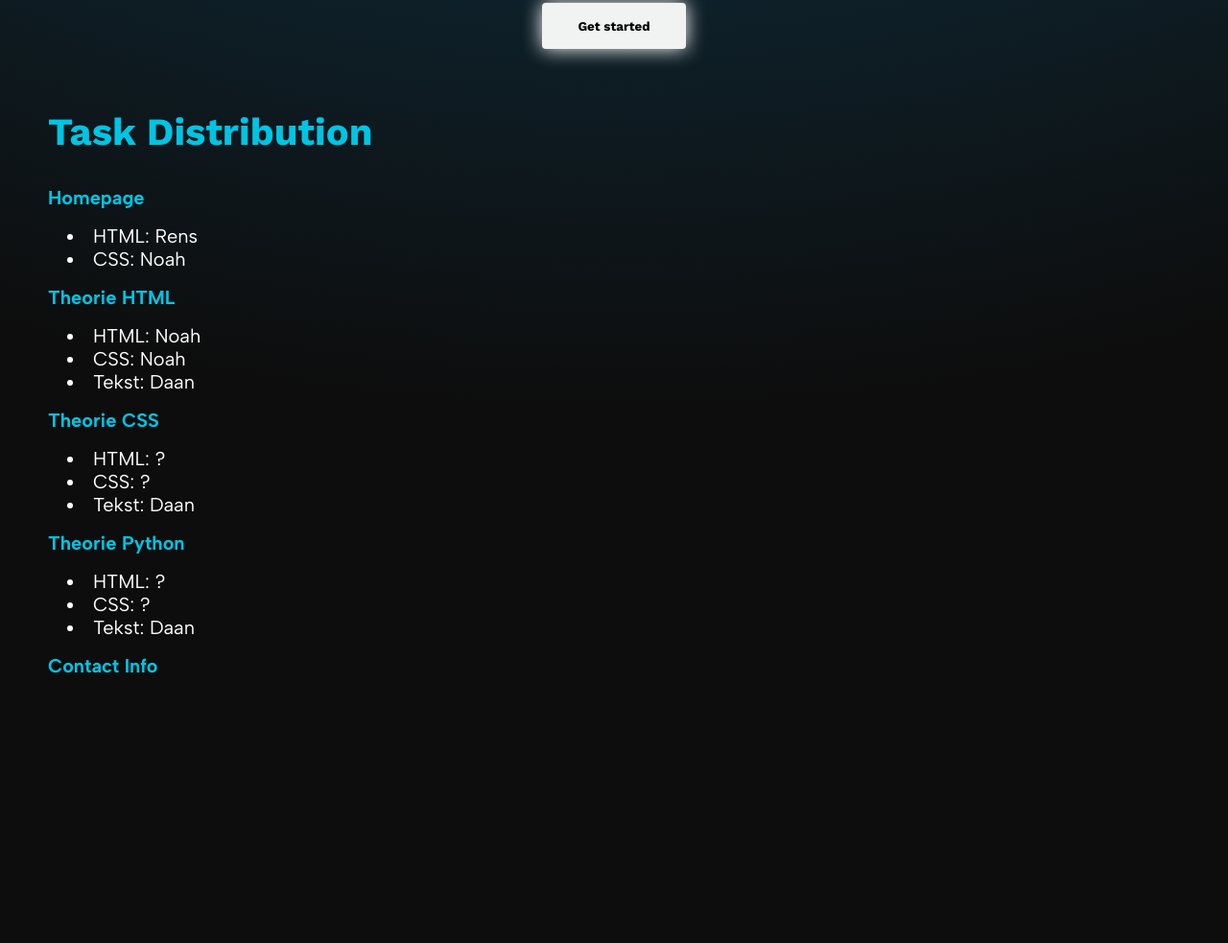
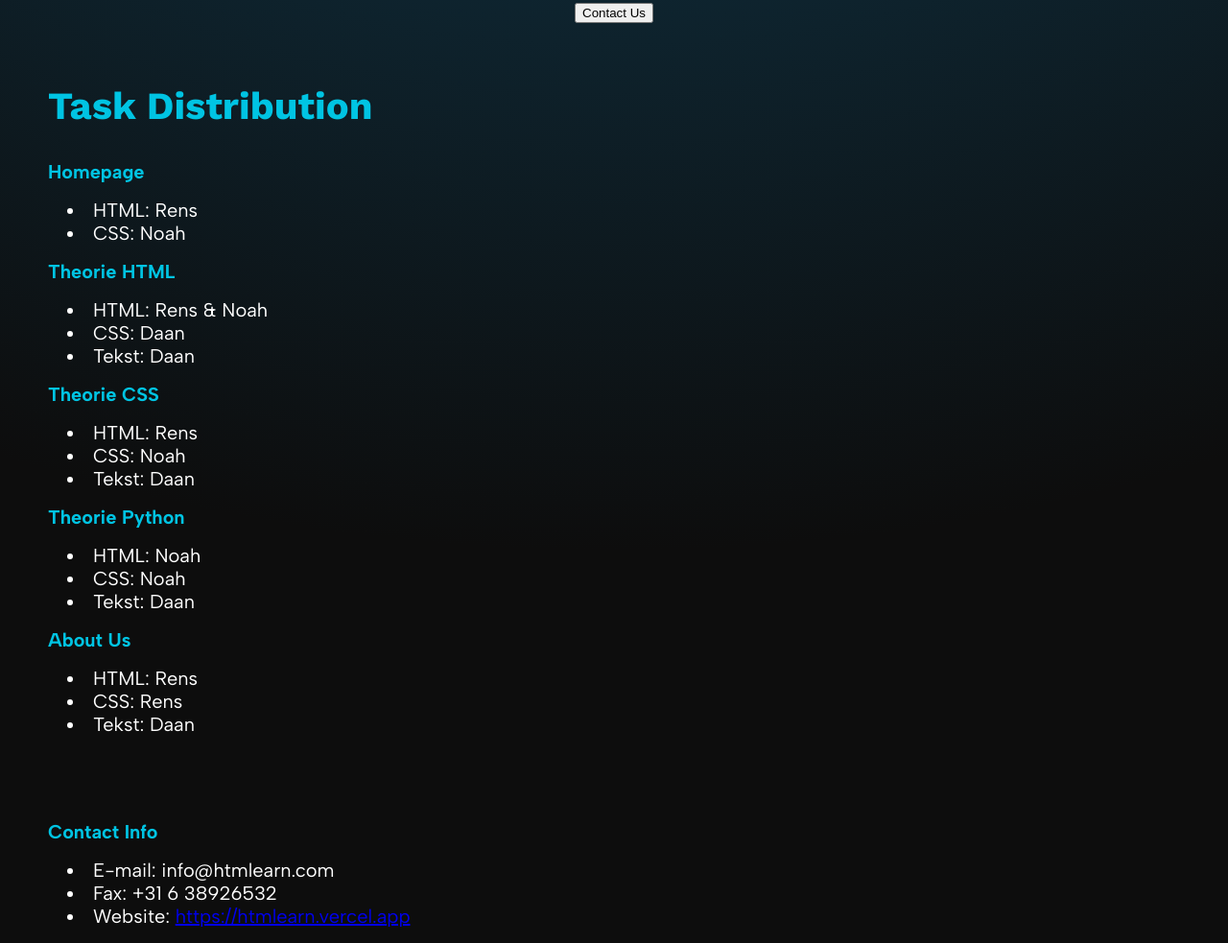
Before and after one commit to BlizzardTheWolf/htmlearn, a plain HTML site: page about.html in a window 1280 px wide. Shown: the part 757-1740 px from the top of the page at 96% size. Drawn offline with nearby package versions, Linux system fonts and the light colour scheme; a web font is replaced by a local one.

Commit message:
Update about.html

```diff
--- a/about.html
+++ b/about.html
@@ -34,9 +34,8 @@
     <div class="heading">
       <div class="fade-up">
         <h1 class="title" id="aboutus">About Us</h1>
-        <button onclick="scrollFunction()" class="button-get-started fade-up">Get started</button>
+        <button onclick="scrollFunction()" class="button-contact fade-up">Contact Us</button>
       </div>
-
     </div>
 
     <div>
@@ -49,25 +48,37 @@
             </ul>
             <p class="theory-text"><b>Theorie HTML</b><br></p>
             <ul>
+                <li class="theory-text">HTML: Rens & Noah</li>
+                <li class="theory-text">CSS: Daan</li>
+                <li class="theory-text">Tekst: Daan</li>
+            </ul>
+            <p class="theory-text"><b>Theorie CSS</b><br></p>
+            <ul>
+                <li class="theory-text">HTML: Rens</li>
+                <li class="theory-text">CSS: Noah</li>
+                <li class="theory-text">Tekst: Daan</li>
+            </ul>
+            <p class="theory-text"><b>Theorie Python</b><br></p>
+            <ul>
                 <li class="theory-text">HTML: Noah</li>
                 <li class="theory-text">CSS: Noah</li>
                 <li class="theory-text">Tekst: Daan</li>
             </ul>
-            <p class="theory-text"><b>Theorie CSS</b><br></p>
+            <p class="theory-text"><b>About Us</b><br></p>
             <ul>
-                <li class="theory-text">HTML: ?</li>
-                <li class="theory-text">CSS: ?</li>
+                <li class="theory-text">HTML: Rens</li>
+                <li class="theory-text">CSS: Rens</li>
                 <li class="theory-text">Tekst: Daan</li>
             </ul>
-            <p class="theory-text"><b>Theorie Python</b><br></p>
-            <ul>
-                <li class="theory-text">HTML: ?</li>
-                <li class="theory-text">CSS: ?</li>
-                <li class="theory-text">Tekst: Daan</li>
-            </ul>
+            <br><br><br><br>
             <div id="contact-info">
             <p class="theory-text"><b>Contact Info</b><br></p>
             </div>
+            <ul>
+                <li class="theory-text">E-mail: info@htmlearn.com</li>
+                <li class="theory-text">Fax: +31 6 38926532</li>
+                <li class="theory-text">Website: <a href="https://htmlearn.vercel.app">https://htmlearn.vercel.app</a></li>
+            </ul>
         </div>
     </div>
     <div class="footer">
```
